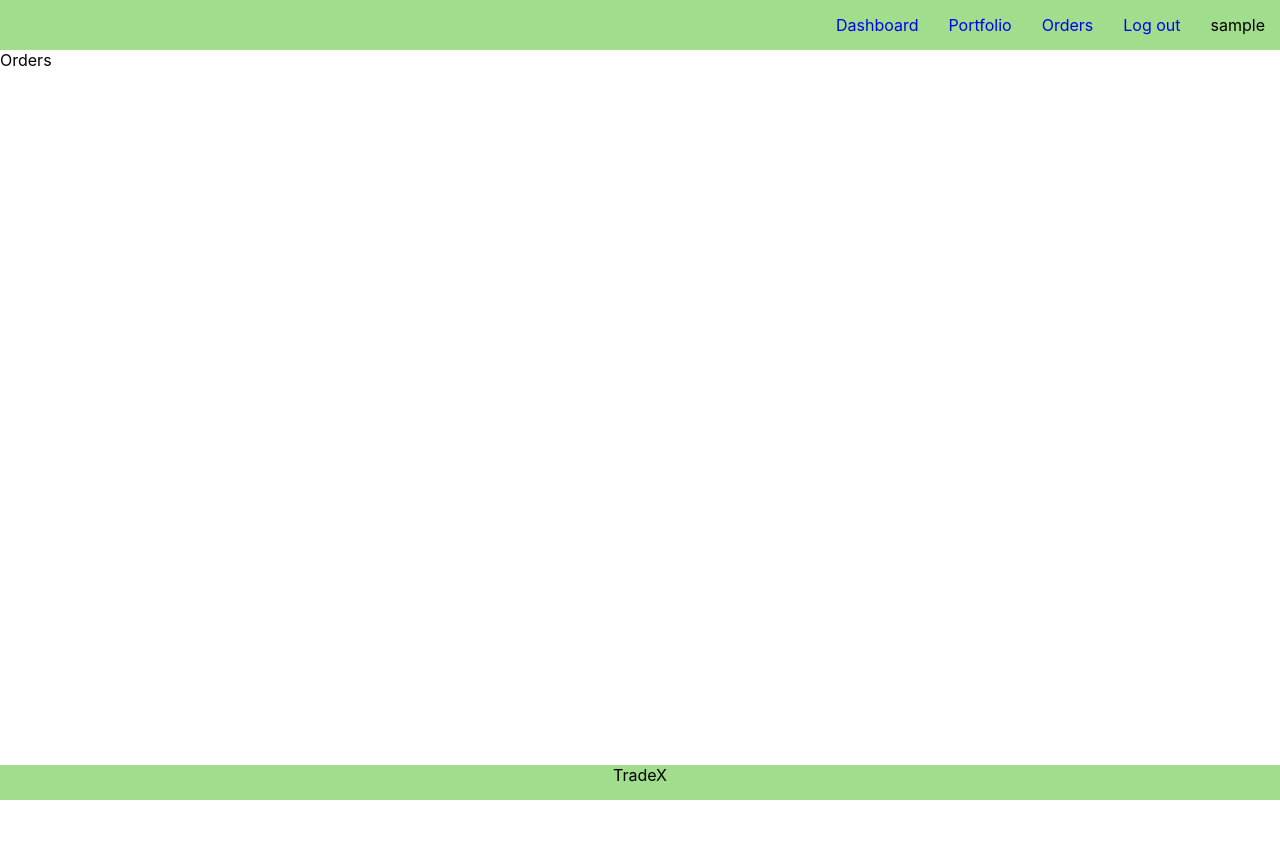
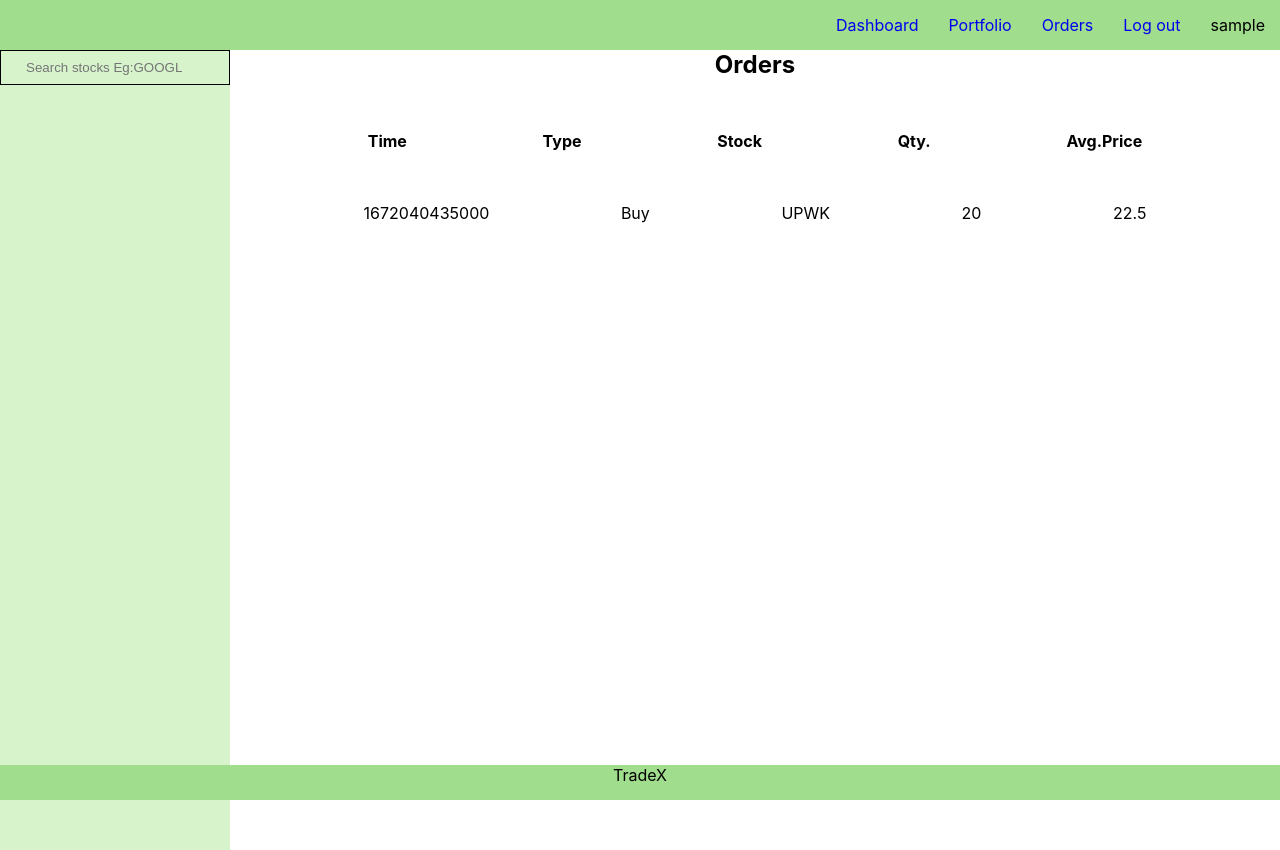
Before and after one commit to BasharVI/Tradex, a React (Create React App) app in the folder FrontEnd/: page /orders in a window 1280 px wide. Before the commit the page ends 800 px from the top, so only its background shows below. Built offline with nearby package versions, Linux system fonts and the light colour scheme; sample sign-in values are in the browser's storage.

Commit message:
portfolio and order basic design

```diff
--- a/FrontEnd/src/App.css
+++ b/FrontEnd/src/App.css
@@ -154,10 +154,60 @@ a {
 
 /* portfolio style */
 
-.portfolio h2 {
-  float: right;
-  margin-top: 25%;
-  margin-right: 25%;
+.portfolio {
+  display: flex;
+  justify-content: flex-start;
+}
+.portfolio-details h2 {
+  display: block;
+  text-align: center;
+}
+.portfolio-details table {
+  width: 1000px;
+  margin: 25px;
+  justify-content: start;
+  text-align: center;
+}
+
+.portfolio-details table tr {
+  display: flex;
+  justify-content: space-evenly;
+}
+
+.portfolio-details table tr th {
+  padding: 25px;
+}
+.portfolio-details tr td {
+  padding: 25px;
+}
+
+/* order page style */
+
+.orders {
+  display: flex;
+  justify-content: flex-start;
+}
+.orders-details h2 {
+  display: block;
+  text-align: center;
+}
+.orders-details table {
+  width: 1000px;
+  margin: 25px;
+  justify-content: start;
+  text-align: center;
+}
+
+.orders-details table tr {
+  display: flex;
+  justify-content: space-evenly;
+}
+
+.orders-details table tr th {
+  padding: 25px;
+}
+.orders-details tr td {
+  padding: 25px;
 }
 
 /* Footer Styles */
--- a/FrontEnd/src/components/Orders.js
+++ b/FrontEnd/src/components/Orders.js
@@ -1,7 +1,35 @@
 import React from "react";
+import Watchlist from "./Watchlist";
 
 const Orders = () => {
-  return <div className="orders">Orders</div>;
+  return (
+    <div className="orders">
+      <Watchlist />
+      <div className="orders-details">
+        <h2>Orders</h2>
+        <table>
+          <thead>
+            <tr>
+              <th>Time</th>
+              <th>Type</th>
+              <th>Stock</th>
+              <th>Qty.</th>
+              <th>Avg.Price</th>
+            </tr>
+          </thead>
+          <tbody>
+            <tr>
+              <td>{Date.now()}</td>
+              <td>Buy</td>
+              <td>UPWK</td>
+              <td>20</td>
+              <td>22.5</td>
+            </tr>
+          </tbody>
+        </table>
+      </div>
+    </div>
+  );
 };
 
 export default Orders;
--- a/FrontEnd/src/components/Portfolio.js
+++ b/FrontEnd/src/components/Portfolio.js
@@ -4,8 +4,28 @@ import Watchlist from "./Watchlist";
 const Portfolio = () => {
   return (
     <div className="portfolio">
-      <h2>Portfolio</h2>
       <Watchlist />
+      <div className="portfolio-details">
+        <h2>Portfolio</h2>
+        <table>
+          <thead>
+            <tr>
+              <th>Stock</th>
+              <th>Buy price</th>
+              <th>LTP</th>
+              <th>Profit/Loss</th>
+            </tr>
+          </thead>
+          <tbody>
+            <tr>
+              <td>UPWK</td>
+              <td>$ 25</td>
+              <td>$ 27</td>
+              <td>{27 - 25}</td>
+            </tr>
+          </tbody>
+        </table>
+      </div>
     </div>
   );
 };
--- a/FrontEnd/src/components/Watchlist.js
+++ b/FrontEnd/src/components/Watchlist.js
@@ -23,9 +23,9 @@ const Watchlist = () => {
           placeholder="Search stocks Eg:GOOGL "
           onKeyDown={handleSearch}
         ></input>
-        {searchData.map((data) => {
+        {searchData.map((data, index) => {
           return (
-            <div className="stock-list">
+            <div className="stock-list" key={index + 1}>
               <h4>{Object.values(data)[0]}</h4>
               <span>{Object.values(data)[1]}</span>
             </div>
```
Also changed, not shown: FrontEnd/src/components/Stocks.js (added, +17 -0 lines).
